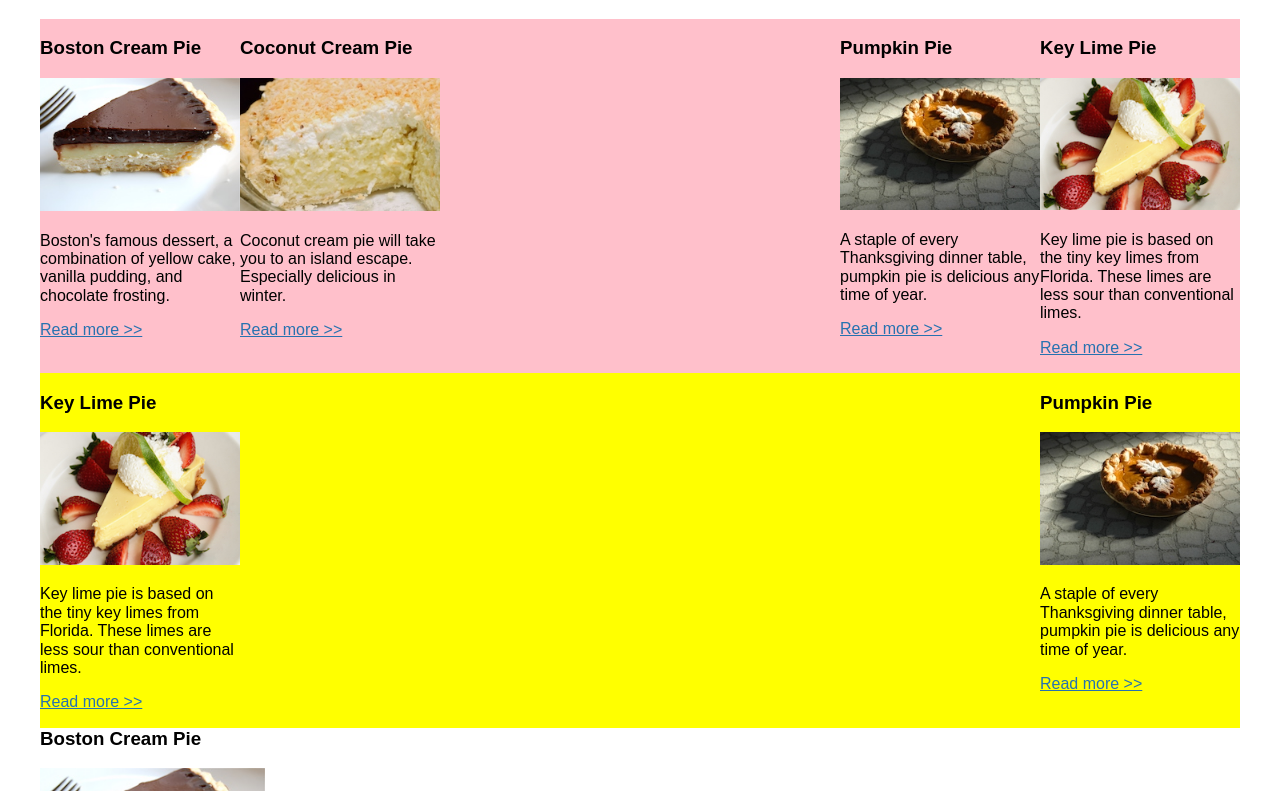
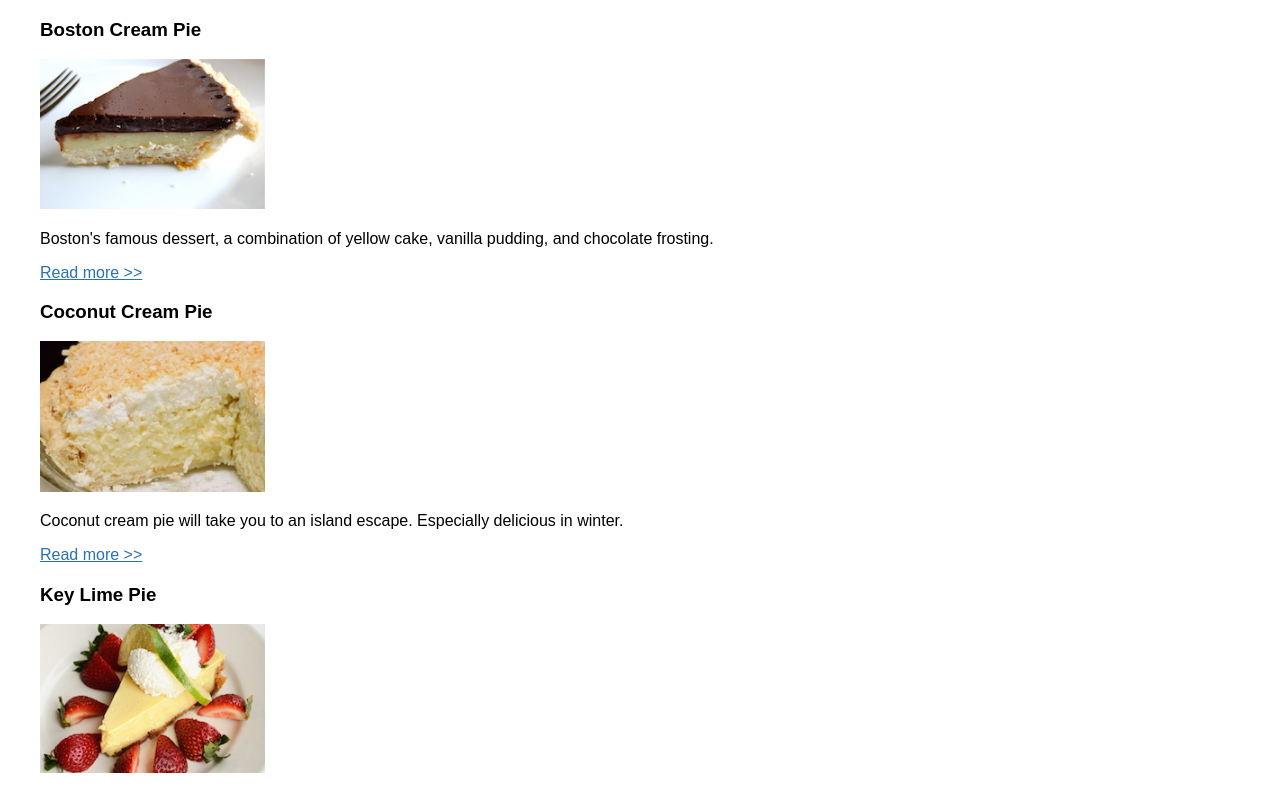
Before and after one commit to Christopher-I/cssFlexBox, a plain HTML site: page floats.html in a window 1280 px wide. Shown: the top 791 px of the page. Drawn offline with Linux system fonts and the light colour scheme.

Commit message:
solution alternative

```diff
--- a/css/floats.css
+++ b/css/floats.css
@@ -24,35 +24,17 @@ a {
   display: block;
 }
 
-.row1 {
-  float: left;
-  width: 100%;
-  background-color: pink;
+.row::after {
+  content: "";
+  display: table;
+  clear: both;
 }
 
-.row2 {
-  float: left;
-  width: 100%;
-  background-color: yellow;
-}
-.row2 .item2 {
-  float: right;
-}
-.item1 {
-  float: left;
-  width: 200px;
-}
-.item2 {
-  float: left;
-  width: 200px;
-}
-.item3 {
-  float: right;
-  width: 200px;
-}
-.item4 {
-  float: right;
-  width: 200px;
+[class*="col-"] {
+  widows: 92%;
+  margin-left: 4%;
+  margin-right: 4%;
+  min-height: 1px;
 }
 
 div img {
--- a/floats.html
+++ b/floats.html
@@ -10,8 +10,8 @@
   <body>
     <div class="wrapper">
       <!-- row 1, 4 individual boxes -->
-      <div class="row1">
-        <article class="item1">
+      <div>
+        <article>
           <h3>Boston Cream Pie</h3>
           <img src="img/boston-cream.jpg" alt="Boston creme pie." />
           <p>
@@ -25,7 +25,7 @@
             >
           </p>
         </article>
-        <article class="item2">
+        <article>
           <h3>Coconut Cream Pie</h3>
           <img src="img/coconut-cream.jpg" alt="Coconut cream pie." />
           <p>
@@ -38,7 +38,7 @@
             >
           </p>
         </article>
-        <article class="item3">
+        <article>
           <h3>Key Lime Pie</h3>
           <img src="img/keylime-pie.jpg" alt="Key lime pie." />
           <p>
@@ -53,7 +53,7 @@
             >
           </p>
         </article>
-        <article class="item4">
+        <article>
           <h3>Pumpkin Pie</h3>
           <img src="img/pumpkin-pie.jpg" alt="Pumpkin pie." />
           <p>
@@ -70,8 +70,8 @@
         </article>
       </div>
       <!-- row 2, 2 boxes spanning 2 rows -->
-      <div class="row2">
-        <article class="item1">
+      <div>
+        <article>
           <h3>Key Lime Pie</h3>
           <img src="img/keylime-pie.jpg" alt="Key lime pie." />
           <p>
@@ -86,7 +86,7 @@
             >
           </p>
         </article>
-        <article class="item2">
+        <article>
           <h3>Pumpkin Pie</h3>
           <img src="img/pumpkin-pie.jpg" alt="Pumpkin pie." />
           <p>
@@ -104,8 +104,8 @@
       </div>
 
       <!-- row 4: narrow left column, wide right/content column -->
-      <div class="row3">
-        <article class="small">
+      <div>
+        <article>
           <h3>Boston Cream Pie</h3>
           <img src="img/boston-cream.jpg" alt="Boston creme pie." />
           <p>
@@ -119,7 +119,7 @@
             >
           </p>
         </article>
-        <article class="large">
+        <article>
           <h3>Coconut Cream Pie</h3>
           <img src="img/coconut-cream.jpg" alt="Coconut cream pie." />
           <p>
@@ -134,7 +134,7 @@
         </article>
       </div>
       <!-- row 4: one column -->
-      <div class="row4">
+      <div>
         <article>
           <h3>Boston Cream Pie</h3>
           <img src="img/boston-cream.jpg" alt="Boston creme pie." />
```
